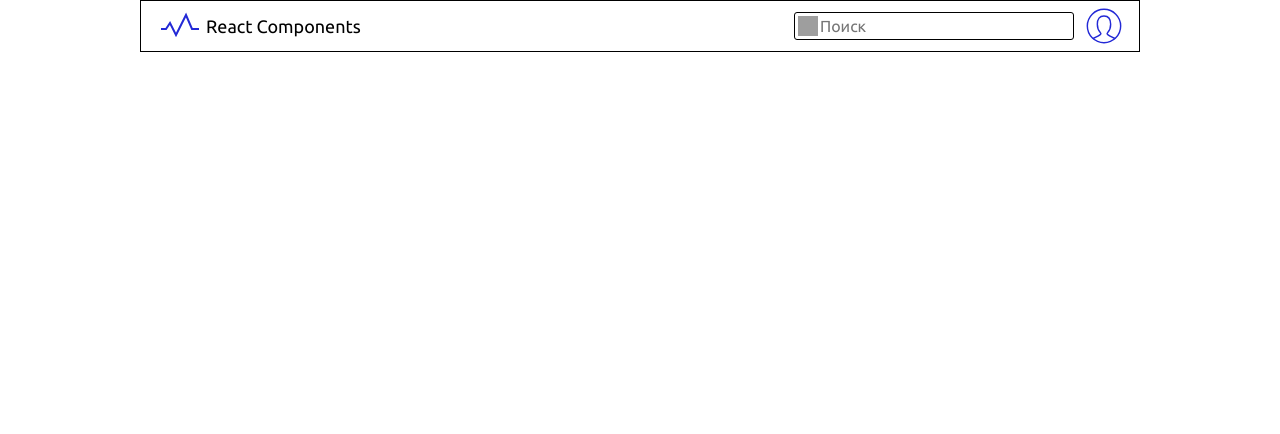
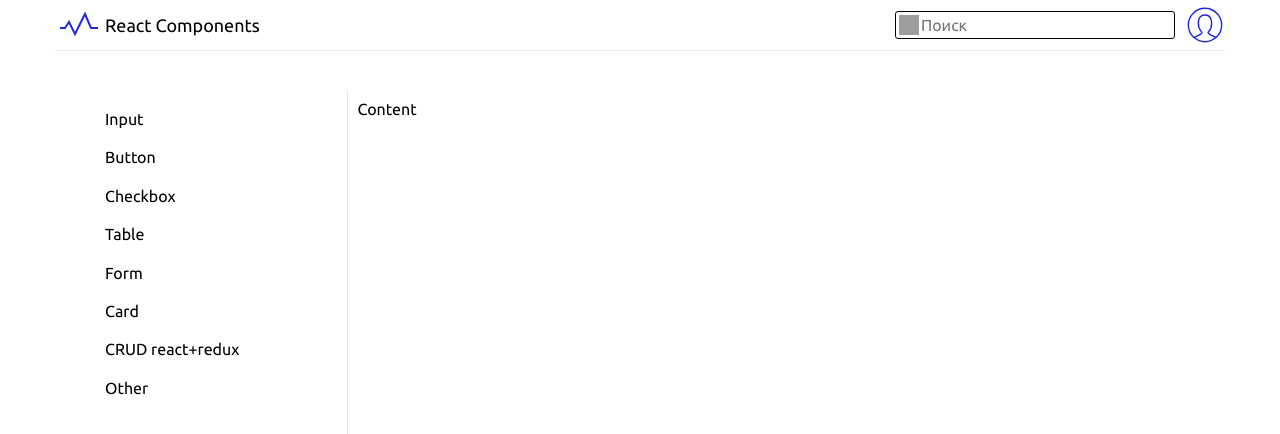
Before and after one commit to ProSysYo/custom-components, a React app: page / in a window 1280 px wide. Shown: the top 434 px of the page. Built offline with nearby package versions, Linux system fonts and the light colour scheme; grey boxes are pictures that could not be loaded.

Commit message:
Create Menu

```diff
--- a/package.json
+++ b/package.json
@@ -9,6 +9,7 @@
     "classnames": "^2.2.6",
     "react": "^16.13.0",
     "react-dom": "^16.13.0",
+    "react-router-dom": "^5.1.2",
     "react-scripts": "3.4.0"
   },
   "scripts": {
--- a/src/components/App.js
+++ b/src/components/App.js
@@ -1,11 +1,18 @@
 import React from 'react'
 import styles from'./App.module.css';
 import Navbar from './Navbar/Navbar';
+import Menu from './Menu/Menu';
+import Content from './Content/Content';
+import { BrowserRouter } from 'react-router-dom';
 
 function App() {
   return (
     <div className={styles.wrap}>
-        <Navbar />
+        <BrowserRouter>
+            <Navbar />
+            <Menu />
+            <Content />
+        </BrowserRouter>
     </div>
   );
 }
--- a/src/components/App.module.css
+++ b/src/components/App.module.css
@@ -1,9 +1,15 @@
 .wrap{
     width: 100%;
-    max-width: 1000px;
+    min-height: 98vh;
+    max-width: 1200px;
     margin: 0 auto;
     padding-left: 15px;
     padding-right: 15px;
     box-sizing: border-box;
-    border: 1px solid;
+    display: grid;
+	grid-template-columns: 3fr 9fr;
+	grid-template-rows: 50px auto;
+	grid-template-areas: "header header"
+                         "menu content";
+    grid-row-gap: 40px;
 }
--- /dev/null
+++ b/src/components/Content/Content.jsx
@@ -0,0 +1,12 @@
+import React from 'react';
+import styles from './Content.module.css';
+
+const Content = () => {
+    return (
+        <div className={styles.content}>
+            Content
+        </div>
+    )
+}
+
+export default Content
--- /dev/null
+++ b/src/components/Content/Content.module.css
@@ -0,0 +1,5 @@
+.content{
+    grid-area: content;
+    padding-left: 10px;
+    padding-top: 10px;
+}
--- /dev/null
+++ b/src/components/Menu/Menu.jsx
@@ -0,0 +1,28 @@
+import React from 'react'
+import styles from './Menu.module.css'
+import { NavLink } from 'react-router-dom'
+
+const MenuItem = (props) => {
+    return (
+        <li className={styles.menuItem}>
+            <NavLink to={props.to} activeClassName={styles.activeLink}>{props.name}</NavLink>
+        </li>
+    )
+}
+
+const Menu = () => {
+    return (
+        <div className={styles.menu}>
+            <MenuItem to='/input' name='Input'></MenuItem>
+            <MenuItem to='/button' name='Button'></MenuItem>
+            <MenuItem to='/checkbox' name='Checkbox'></MenuItem>
+            <MenuItem to='/table' name='Table'></MenuItem>
+            <MenuItem to='/form' name='Form'></MenuItem>
+            <MenuItem to='/card' name='Card'></MenuItem>
+            <MenuItem to='/crud' name='CRUD react+redux'></MenuItem>
+            <MenuItem to='/other' name='Other'></MenuItem>
+        </div>
+    )
+}
+
+export default Menu
--- /dev/null
+++ b/src/components/Menu/Menu.module.css
@@ -0,0 +1,29 @@
+.menu{
+    grid-area: menu;
+    padding-left: 10px;
+    padding-top: 10px;
+    padding-right: 0px;
+    border-right: 1px solid rgb(231, 231, 231);
+}
+.menu:hover{
+    overflow-y: scroll;
+}
+.menuItem{
+    list-style-type: none;
+}
+.menuItem a{
+    display: block;
+    color: #000;
+    padding-left: 40px;
+    padding-top: 10px;
+    padding-bottom: 10px;
+    text-decoration: none;
+}
+.menuItem a:hover{
+    color: #1890ff;
+}
+.menuItem a.activeLink{
+    background: #daedfd;
+    color: #1890ff;
+    border-right: 3px solid #1890ff;
+}
--- a/src/components/Navbar/Navbar.module.css
+++ b/src/components/Navbar/Navbar.module.css
@@ -1,9 +1,11 @@
 .header{
+    grid-area: header;
     display: flex;
     background: #fff;
     justify-content: space-between;
     align-items: center;
     height: 50px;
+    border-bottom: 1px solid rgb(231, 231, 231);
 }
 .logo{
     display: flex;
```
Also changed, not shown: 1 other file.
